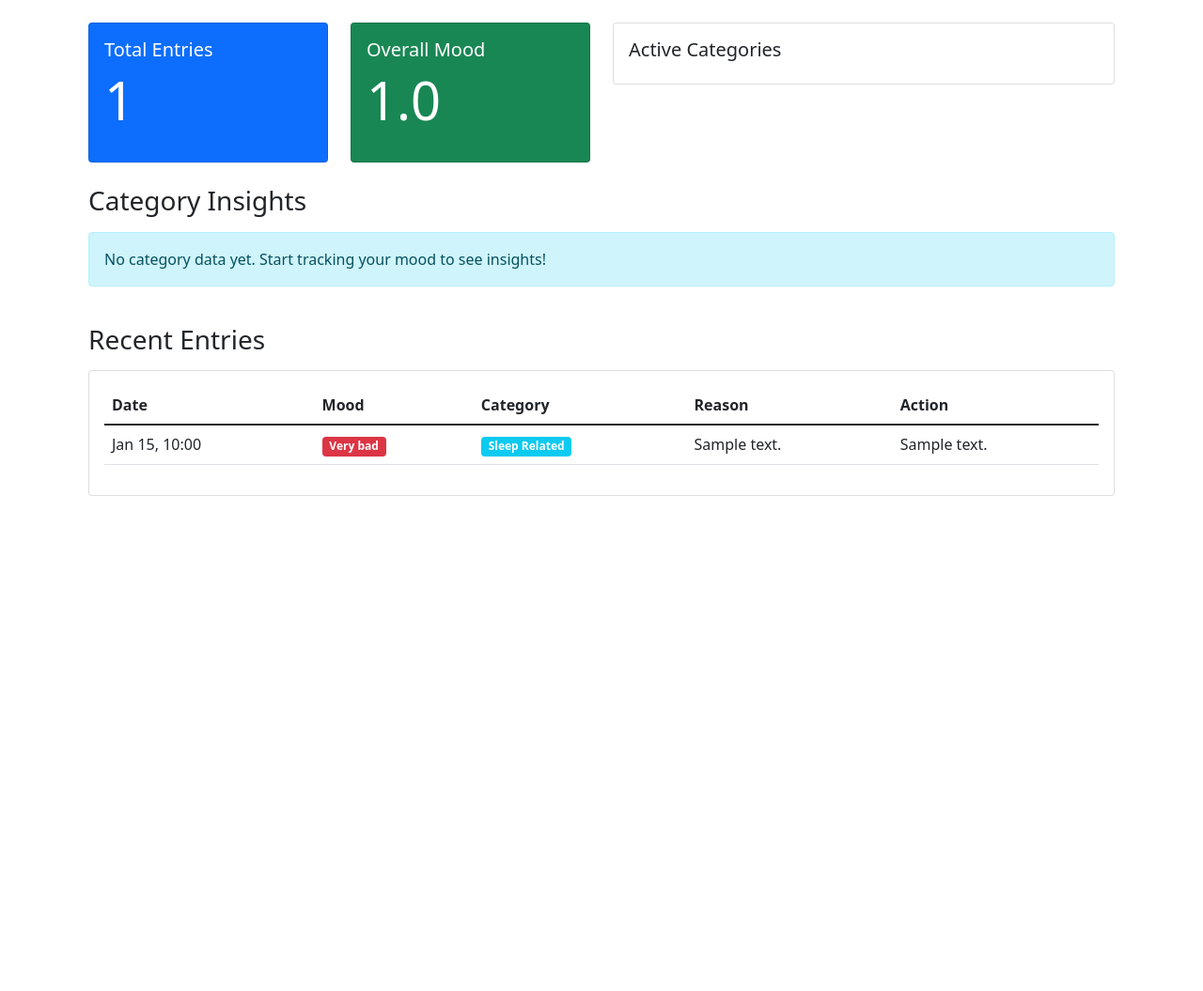
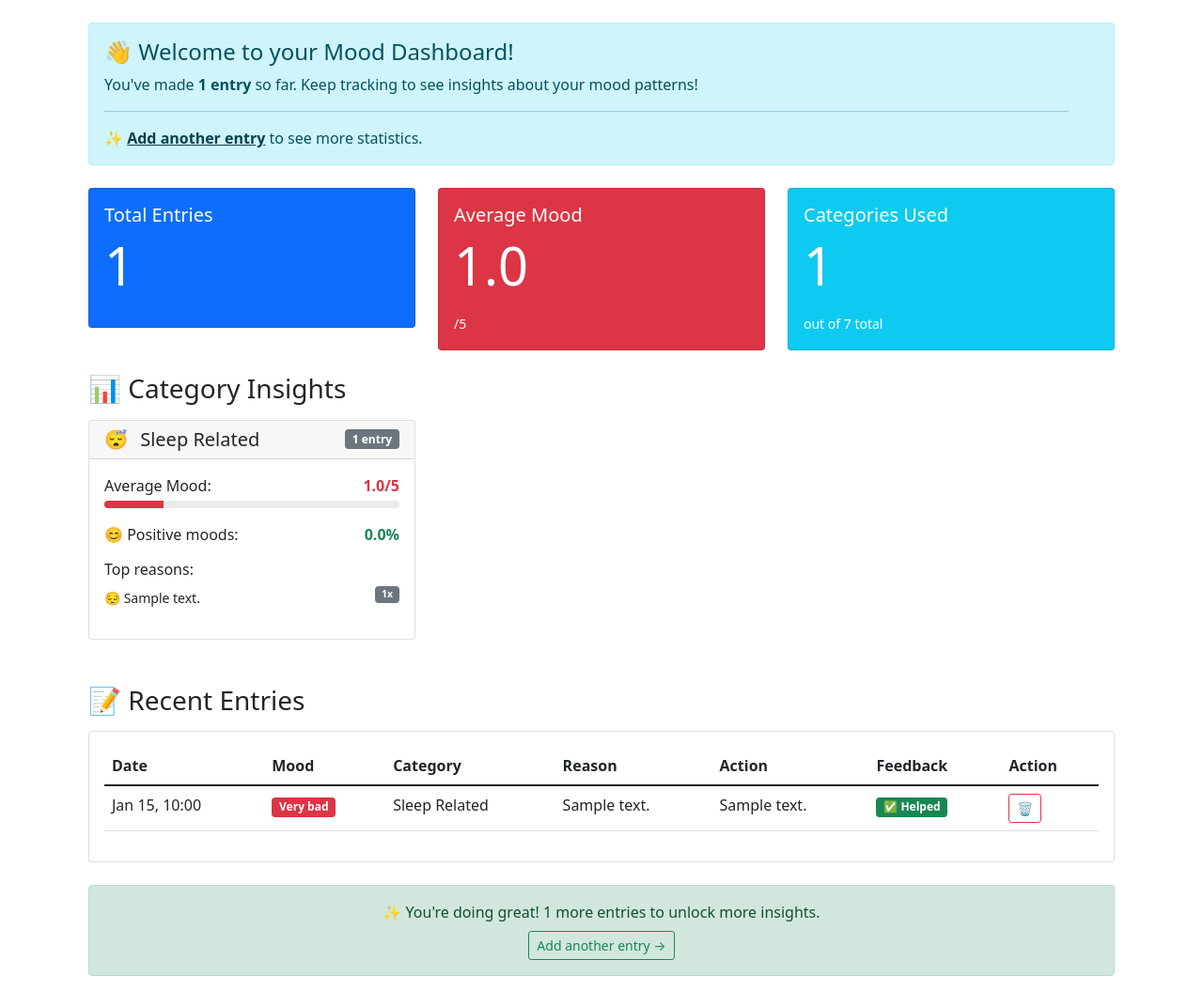
Before and after one commit to Coolafdood/meta-mood, a Django app: page /dashboard/ in a window 1280 px wide. Shown: the part 56-1111 px from the top of the page at 94% size. Before the commit the page ends 584 px from the top, so only its background shows below. Run offline with Django 5.2, Linux system fonts and the light colour scheme; a user stored in the database is signed in; tables that the repository leaves empty hold one stand-in row (values such as "Sample post").

Commit message:
Fix dashboard and feedback view/template

```diff
--- a/tracker/templates/tracker/dashboard.html
+++ b/tracker/templates/tracker/dashboard.html
@@ -3,40 +3,116 @@
 
 {% block content %}
 <div class="container-fluid">
-    <!-- Overview Stats -->
+    <!-- Welcome Banner for New Users -->
+    {% if is_new_user %}
+    <div class="alert alert-info alert-dismissible fade show mb-4" role="alert">
+        <h4 class="alert-heading">👋 Welcome to your Mood Dashboard!</h4>
+        <p>You've made <strong>{{ total_entries }} entry{% if total_entries != 1 %}s{% endif %}</strong> so far.
+        Keep tracking to see insights about your mood patterns!</p>
+        <hr>
+        <p class="mb-0">✨ <a href="{% url 'tracker:step1_mood' %}" class="alert-link">Add another entry</a> to see more statistics.</p>
+    </div>
+    {% endif %}
+
+    <!-- Feedback Card (if needed) -->
+    {% if has_feedback_pending and entry_for_feedback %}
+    <div class="card mb-4 border-warning">
+        <div class="card-header bg-warning text-dark">
+            <h5 class="mb-0">⏰ Time for a Check-in!</h5>
+        </div>
+        <div class="card-body">
+            <p>You recorded this mood {{ entry_for_feedback.created_at|timesince }} ago:</p>
+            <div class="row mb-3">
+                <div class="col-md-3">
+                    <strong>Mood:</strong>
+                    <span class="badge {% if entry_for_feedback.mood >= 4 %}bg-success{% elif entry_for_feedback.mood >= 3 %}bg-warning{% else %}bg-danger{% endif %}">
+                        {{ entry_for_feedback.get_mood_display }}
+                    </span>
+                </div>
+                {% if entry_for_feedback.reason %}
+                <div class="col-md-4">
+                    <strong>Reason:</strong> {{ entry_for_feedback.reason.text }}
+                </div>
+                {% endif %}
+                {% if entry_for_feedback.action %}
+                <div class="col-md-4">
+                    <strong>Action:</strong> {{ entry_for_feedback.action.text }}
+                </div>
+                {% endif %}
+            </div>
+
+            <form method="post" action="{% url 'tracker:submit_feedback' entry_for_feedback.id %}" class="mt-3">
+                {% csrf_token %}
+                <div class="mb-3">
+                    <label class="form-label fw-bold">Did this action help you feel better?</label>
+                    <div class="btn-group" role="group">
+                        {% for radio in feedback_form.action_worked %}
+                        <div class="form-check form-check-inline me-3">
+                            {{ radio.tag }}
+                            <label class="form-check-label" for="{{ radio.id_for_label }}">
+                                {{ radio.choice_label }}
+                            </label>
+                        </div>
+                        {% endfor %}
+                    </div>
+                </div>
+                <button type="submit" class="btn btn-primary">Submit Feedback</button>
+            </form>
+        </div>
+    </div>
+    {% endif %}
+
+    <!-- Overview Stats - Make them more prominent for new users -->
     <div class="row mb-4">
-        <div class="col-md-3">
+        <div class="col-md-4">
             <div class="card text-white bg-primary">
                 <div class="card-body">
                     <h5 class="card-title">Total Entries</h5>
                     <p class="display-4">{{ total_entries }}</p>
+                    {% if total_entries == 0 %}
+                    <a href="{% url 'tracker:step1_mood' %}" class="btn btn-light btn-sm">Add your first entry →</a>
+                    {% endif %}
                 </div>
             </div>
         </div>
-        <div class="col-md-3">
-            <div class="card text-white bg-success">
+        <div class="col-md-4">
+            <div class="card text-white {% if overall_avg_mood >= 4 %}bg-success{% elif overall_avg_mood >= 3 %}bg-warning{% else %}bg-danger{% endif %}">
                 <div class="card-body">
-                    <h5 class="card-title">Overall Mood</h5>
+                    <h5 class="card-title">Average Mood</h5>
                     <p class="display-4">{{ overall_avg_mood|floatformat:1 }}</p>
+                    <small>/5</small>
                 </div>
             </div>
         </div>
-        <div class="col-md-6">
-            <div class="card">
+        <div class="col-md-4">
+            <div class="card text-white bg-info">
                 <div class="card-body">
-                    <h5 class="card-title">Active Categories</h5>
-                    <p class="card-text">
-                        {% for stat in category_stats|slice:":5" %}
-                            <span class="badge bg-info me-1">{{ stat.display_name }}</span>
-                        {% endfor %}
-                    </p>
+                    <h5 class="card-title">Categories Used</h5>
+                    <p class="display-4">{{ category_stats|length }}</p>
+                    <small>out of 7 total</small>
                 </div>
             </div>
         </div>
     </div>
 
-    <!-- Dynamic Category Cards -->
-    <h3 class="mb-3">Category Insights</h3>
+    <!-- Quick Action for New Users -->
+    {% if total_entries == 0 %}
+    <div class="row mb-4">
+        <div class="col-12 text-center">
+            <div class="card bg-light">
+                <div class="card-body py-5">
+                    <h2 class="mb-4">👋 Start Your Mood Journey</h2>
+                    <p class="lead mb-4">Track your first mood entry to see insights and patterns.</p>
+                    <a href="{% url 'tracker:step1_mood' %}" class="btn btn-primary btn-lg">Track Your First Mood →</a>
+                </div>
+            </div>
+        </div>
+    </div>
+    {% endif %}
+
+    <!-- Dynamic Category Cards (only show if there's data) -->
+    {% if category_stats %}
+    <h3 class="mb-3">📊 Category Insights</h3>
     <div class="row">
         {% for category in category_stats %}
         <div class="col-md-6 col-lg-4 mb-4">
@@ -46,7 +122,7 @@
                         <span class="me-2">{{ category.icon }}</span>
                         {{ category.display_name }}
                     </h5>
-                    <span class="badge bg-secondary">{{ category.total_entries }} entries</span>
+                    <span class="badge bg-secondary">{{ category.total_entries }} entry{{ category.total_entries|pluralize }}</span>
                 </div>
                 <div class="card-body">
                     <!-- Category Overview -->
@@ -57,74 +133,60 @@
                                 {{ category.avg_mood }}/5
                             </strong>
                         </div>
-                        <div class="progress mt-1" style="height: 10px;">
+                        <div class="progress mt-1" style="height: 8px;">
                             <div class="progress-bar {% if category.avg_mood >= 4 %}bg-success{% elif category.avg_mood >= 3 %}bg-warning{% else %}bg-danger{% endif %}"
-                                 style="width: {{ category.avg_mood|floatformat:0|add:'0'|divisibleby:5|yesno:'20,40,60,80,100' }}%">
+                                 style="width: {{ category.avg_mood_percentage }}%">
                             </div>
                         </div>
                     </div>
 
+                    <!-- Positive Percentage -->
                     <div class="mb-3">
                         <div class="d-flex justify-content-between">
-                            <span>Positive Moods (4-5):</span>
+                            <span>😊 Positive moods:</span>
                             <strong class="text-success">{{ category.positive_percentage }}%</strong>
                         </div>
                     </div>
 
-                    <!-- Top Reasons in this Category -->
-                    <h6 class="mt-3 mb-2">Top Reasons:</h6>
-                    <ul class="list-group list-group-flush">
+                    <!-- Top Reasons (if any) -->
+                    {% if category.top_reasons %}
+                    <h6 class="mt-3 mb-2">Top reasons:</h6>
+                    <ul class="list-unstyled">
                         {% for reason in category.top_reasons %}
-                        <li class="list-group-item px-0 d-flex justify-content-between align-items-center">
-                            <div>
-                                <small>{{ reason.reason__text|truncatechars:30 }}</small>
-                                {% if reason.reason__mood_type == 'positive' %}
-                                    <span class="badge bg-success">😊</span>
-                                {% elif reason.reason__mood_type == 'negative' %}
-                                    <span class="badge bg-danger">😔</span>
-                                {% else %}
-                                    <span class="badge bg-secondary">😐</span>
-                                {% endif %}
-                            </div>
-                            <div class="text-end">
-                                <small class="text-muted">{{ reason.count }}x</small>
-                                <br>
-                                <small class="{% if reason.avg_mood >= 4 %}text-success{% elif reason.avg_mood >= 3 %}text-warning{% else %}text-danger{% endif %}">
-                                    {{ reason.avg_mood|floatformat:1 }}
-                                </small>
-                            </div>
+                        <li class="mb-2">
+                            <small>
+                                {% if reason.reason__mood_type == 'positive' %}😊
+                                {% elif reason.reason__mood_type == 'negative' %}😔
+                                {% else %}😐{% endif %}
+                                {{ reason.reason__text|truncatechars:25 }}
+                                <span class="badge bg-secondary float-end">{{ reason.count }}x</span>
+                            </small>
                         </li>
-                        {% empty %}
-                        <li class="list-group-item px-0 text-muted">No data yet</li>
                         {% endfor %}
                     </ul>
-
-                    <!-- Mini sparkline or trend indicator -->
-                    <a href="#" class="btn btn-sm btn-outline-primary mt-3 w-100">View Details</a>
+                    {% endif %}
                 </div>
-            </div>
-        </div>
-        {% empty %}
-        <div class="col-12">
-            <div class="alert alert-info">
-                No category data yet. Start tracking your mood to see insights!
             </div>
         </div>
         {% endfor %}
     </div>
+    {% endif %}
 
     <!-- Recent Entries -->
-    <h3 class="mb-3 mt-4">Recent Entries</h3>
+    {% if recent_entries %}
+    <h3 class="mb-3 mt-4">📝 Recent Entries</h3>
     <div class="card">
         <div class="card-body">
             <div class="table-responsive">
-                <table class="table">
+                <table class="table table-hover">
                     <thead>
                         <tr>
                             <th>Date</th>
                             <th>Mood</th>
                             <th>Category</th>
                             <th>Reason</th>
+                            <th>Action</th>
+                            <th>Feedback</th>
                             <th>Action</th>
                         </tr>
                     </thead>
@@ -139,13 +201,31 @@
                             </td>
                             <td>
                                 {% if entry.reason %}
-                                    <span class="badge bg-info">{{ entry.reason.get_category_display }}</span>
+                                    {{ entry.reason.get_category_display }}
                                 {% else %}
-                                    <span class="badge bg-secondary">-</span>
+                                    -
                                 {% endif %}
                             </td>
-                            <td>{{ entry.reason.text|default:"Custom reason"|truncatechars:30 }}</td>
+                            <td>{{ entry.reason.text|default:"Custom reason"|truncatechars:25 }}</td>
                             <td>{{ entry.action.text|default:"-"|truncatechars:20 }}</td>
+                            <td>
+                                {% if entry.action_worked is True %}
+                                    <span class="badge bg-success">✅ Helped</span>
+                                {% elif entry.action_worked is False %}
+                                    <span class="badge bg-danger">❌ Didn't help</span>
+                                {% elif entry.action %}
+                                    <span class="badge bg-secondary">⏳ Pending</span>
+                                {% else %}
+                                    <span class="badge bg-light text-dark">-</span>
+                                {% endif %}
+                            </td>
+                            <td>
+                                <form method="post" action="{% url 'tracker:delete_entry' entry.id %}"
+                                      onsubmit="return confirm('Delete this entry?');">
+                                    {% csrf_token %}
+                                    <button type="submit" class="btn btn-sm btn-outline-danger">🗑️</button>
+                                </form>
+                            </td>
                         </tr>
                         {% endfor %}
                     </tbody>
@@ -153,17 +233,14 @@
             </div>
         </div>
     </div>
+    {% endif %}
+
+    <!-- Encouragement for more entries -->
+    {% if total_entries > 0 and total_entries < 5 %}
+    <div class="alert alert-success mt-4 text-center">
+        <p class="mb-2">✨ You're doing great! {{ 5|add:total_entries|add:-5 }} more entries to unlock more insights.</p>
+        <a href="{% url 'tracker:step1_mood' %}" class="btn btn-sm btn-outline-success">Add another entry →</a>
+    </div>
+    {% endif %}
 </div>
-
-<!-- Optional: Add Chart.js for visualizations -->
-<script src="https://cdn.jsdelivr.net/npm/chart.js"></script>
-<script>
-    // You can add charts here for each category
-    document.addEventListener('DOMContentLoaded', function() {
-        // Example: Create a chart for each category
-        {% for category in category_stats %}
-            // Chart code for {{ category.name }}
-        {% endfor %}
-    });
-</script>
 {% endblock %}
--- a/tracker/views.py
+++ b/tracker/views.py
@@ -241,95 +241,106 @@ def step3_action(request):
     return render(request, 'tracker/step3_action.html', context)
 
 
-# ENHANCED DASHBOARD VIEW
+# Dashboard view
 @login_required
 def dashboard(request):
     """Enhanced dashboard with category statistics"""
     # Get all entries for the user
     entries = MoodEntry.objects.filter(user=request.user).select_related('reason', 'action')
+    total_entries = entries.count()
 
-    # Get statistics by category
+    # Get statistics by category (only if there are entries)
     category_stats = []
-
-    # Get all categories that have at least 3 entries (for meaningful stats)
-    categories_with_data = (
-        entries.exclude(reason__isnull=True)
-        .values("reason__category")
-        .annotate(total_entries=Count("id"))
-        .filter(total_entries__gte=3)
-    )
-
-    for cat in categories_with_data:
-        category = cat["reason__category"]
-        category_entries = entries.filter(reason__category=category)
-
-        # Get reasons within this category
-        reasons_stats = (
-            category_entries.values("reason__text", "reason__mood_type")
-            .annotate(count=Count("id"), avg_mood=Avg("mood"))
-            .order_by("-count")[:5]
+    if total_entries > 0:
+        # Get all categories that have at least 1 entry
+        categories_with_data = (
+            entries.exclude(reason__isnull=True)
+            .values("reason__category")
+            .annotate(total_entries=Count("id"))
+            .filter(total_entries__gte=1)
         )
 
-        # Overall category stats
-        overall = category_entries.aggregate(
-            avg_mood=Avg("mood"),
-            total=Count("id"),
-            positive_count=Count("id", filter=Q(mood__gte=4)),
-        )
+        for cat in categories_with_data:
+            category = cat["reason__category"]
+            category_entries = entries.filter(reason__category=category)
 
-        positive_percentage = (overall['positive_count'] / overall['total'] * 100) if overall['total'] > 0 else 0
+            # Get reasons within this category
+            reasons_stats = (
+                category_entries.values("reason__text", "reason__mood_type")
+                .annotate(count=Count("id"), avg_mood=Avg("mood"))
+                .order_by("-count")[:3] # Show top 3 reasons per category
+            )
 
-        category_stats.append({
-            "name": category,
-            "display_name": dict(Reason.CATEGORY_CHOICES).get(category, category),
-            "total_entries": overall["total"],
-            "avg_mood": round(overall["avg_mood"], 1) if overall["avg_mood"] else 0,
-            "positive_percentage": round(positive_percentage, 1),
-            "top_reasons": reasons_stats,
-            "icon": get_category_icon(category),
-        })
+            # Overall category stats
+            overall = category_entries.aggregate(
+                avg_mood=Avg("mood"),
+                total=Count("id"),
+                positive_count=Count("id", filter=Q(mood__gte=4)),
+            )
 
-    # Sort categories by number of entries (most active first)
-    category_stats.sort(key=lambda x: x["total_entries"], reverse=True)
+            positive_percentage = (overall['positive_count'] / overall['total'] * 100) if overall['total'] > 0 else 0
+
+            category_stats.append({
+                "name": category,
+                "display_name": dict(Reason.CATEGORY_CHOICES).get(category, category),
+                "total_entries": overall["total"],
+                "avg_mood": round(overall["avg_mood"], 1) if overall["avg_mood"] else 0,
+                "positive_percentage": round(positive_percentage, 1),
+                "top_reasons": reasons_stats,
+                "icon": get_category_icon(category),
+                "avg_mood_percentage": round((overall["avg_mood"] / 5) * 100, 1) if overall["avg_mood"] else 0,
+            })
+
+        # Sort categories by number of entries (most active first)
+        category_stats.sort(key=lambda x: x["total_entries"], reverse=True)
 
     # Get recent entries
-    recent_entries = entries[:10]
+    recent_entries = entries[:5]  # Show only 5 recent entries
 
     # Calculate overall average mood
     overall_avg = entries.aggregate(Avg("mood"))["mood__avg"]
 
-    # Original statistics (keep these for backward compatibility)
-    total_entries = entries.count()
+    # Original statistics
     if total_entries > 0:
         mood_distribution = entries.values('mood').annotate(count=Count('mood')).order_by('mood')
-        actions_feedback = entries.exclude(action_worked__isnull=True).values(
-            'action_worked'
-        ).annotate(count=Count('id'))
+        # Fixed actions_feedback query
+        actions_feedback = entries.exclude(
+            action_worked__isnull=True
+        ).values('action__text').annotate(
+            count=Count('id'),
+            success_rate=Avg('action_worked') * 100
+        ).order_by('-success_rate')
     else:
         mood_distribution = []
         actions_feedback = []
 
-    # Check if there's a recent entry that needs feedback (keep this)
+    # Check if there's a recent entry that needs feedback
     last_entry_id = request.session.get('last_mood_entry_id')
     feedback_form = None
     entry_for_feedback = None
 
     if last_entry_id:
         try:
-            entry_for_feedback = MoodEntry.objects.get(id=last_entry_id, user=request.user)
-            if entry_for_feedback.action_worked is None:
-                time_passed = timezone.now() - entry_for_feedback.created_at
-                if time_passed.total_seconds() > 3600:  # 1 hour
-                    feedback_form = ActionFeedbackForm()
+            entry_for_feedback = MoodEntry.objects.get(
+                id=last_entry_id,
+                user=request.user,
+                action_worked__isnull=True  # Only if not already answered
+            )
+            # Check if enough time has passed (e.g., 1 hour)
+            time_passed = timezone.now() - entry_for_feedback.created_at
+            if time_passed.total_seconds() > 1800:  # 0.5 hour
+                feedback_form = ActionFeedbackForm(initial={'entry_id': entry_for_feedback.id})
         except MoodEntry.DoesNotExist:
-            pass
+            # Clear invalid session key
+            if 'last_mood_entry_id' in request.session:
+                del request.session['last_mood_entry_id']
 
     context = {
         # New enhanced stats
         "category_stats": category_stats,
         "overall_avg_mood": round(overall_avg, 1) if overall_avg else 0,
 
-        # Original stats (for template compatibility)
+        # Original stats
         "entries": recent_entries,
         "recent_entries": recent_entries,
         "total_entries": total_entries,
@@ -338,6 +349,10 @@ def dashboard(request):
         "actions_feedback": actions_feedback,
         "feedback_form": feedback_form,
         "entry_for_feedback": entry_for_feedback,
+
+        # New helpful flags
+        "is_new_user": total_entries < 3,
+        "has_feedback_pending": feedback_form is not None,
     }
 
     return render(request, 'tracker/dashboard.html', context)
@@ -351,7 +366,9 @@ def submit_feedback(request, entry_id):
     if request.method == 'POST':
         form = ActionFeedbackForm(request.POST)
         if form.is_valid():
-            entry.action_worked = form.cleaned_data['action_worked'] == 'True'
+            # Convert string 'True'/'False' to boolean
+            worked_value = form.cleaned_data['action_worked']
+            entry.action_worked = worked_value == 'True' or worked_value is True
             entry.action_checked_at = timezone.now()
             entry.save()
 
```
